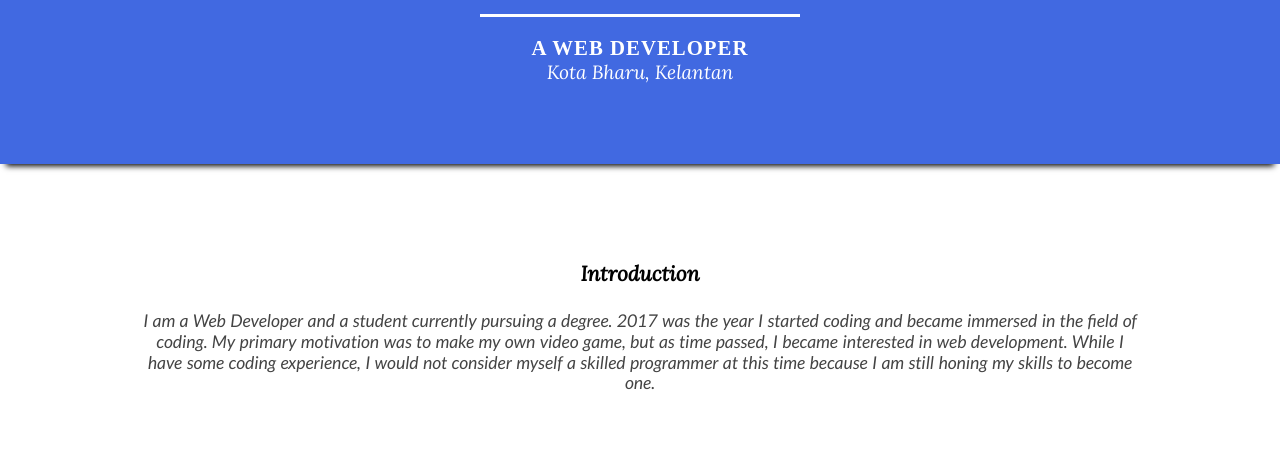
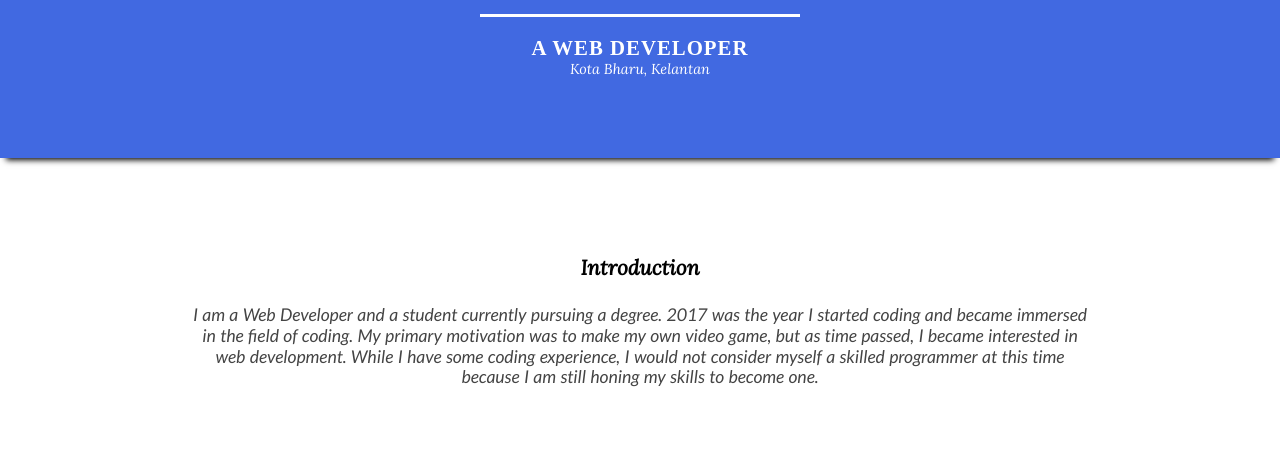
Before and after one commit to SulaimanYaacob/MyPortfolio, a React (Create React App) app: page / in a window 1280 px wide. Shown: the part 165-625 px from the top of the page. Built offline with nearby package versions, Linux system fonts and the light colour scheme; no server answers; a web font is replaced by a local one.

Commit message:
Slight_changes

```diff
--- a/src/components/Content/ContentStyle.css
+++ b/src/components/Content/ContentStyle.css
@@ -11,13 +11,12 @@
 }
 
 .content p {
-  margin: auto;
-  padding-bottom: 1rem;
+  margin: 1rem auto 0;
   color: rgb(68, 68, 68);
   font-family: "Lato";
   font-style: italic;
   font-size: 1.1rem;
-  max-width: 1000px;
+  max-width: 900px;
   word-spacing: 1px;
   line-height: 1.3rem;
 }
--- a/src/components/Content/HobbyStyle.css
+++ b/src/components/Content/HobbyStyle.css
@@ -16,7 +16,7 @@
 
 .left-hobby {
   padding: 3rem 0 3rem 0;
-  width: 60%;
+  width: 70%;
   margin: auto;
   margin-top: 1rem;
   margin-bottom: 1rem;
@@ -48,7 +48,7 @@
 .right-hobby {
   align-items: right;
   padding: 3rem 0 3rem 0;
-  width: 50%;
+  width: 60%;
   margin: auto;
 }
 
--- a/src/components/main/style.css
+++ b/src/components/main/style.css
@@ -45,4 +45,5 @@
   margin: 0;
   color: white;
   font-family: "Lora", sans-serif;
+  font-size: 0.9rem;
 }
```
